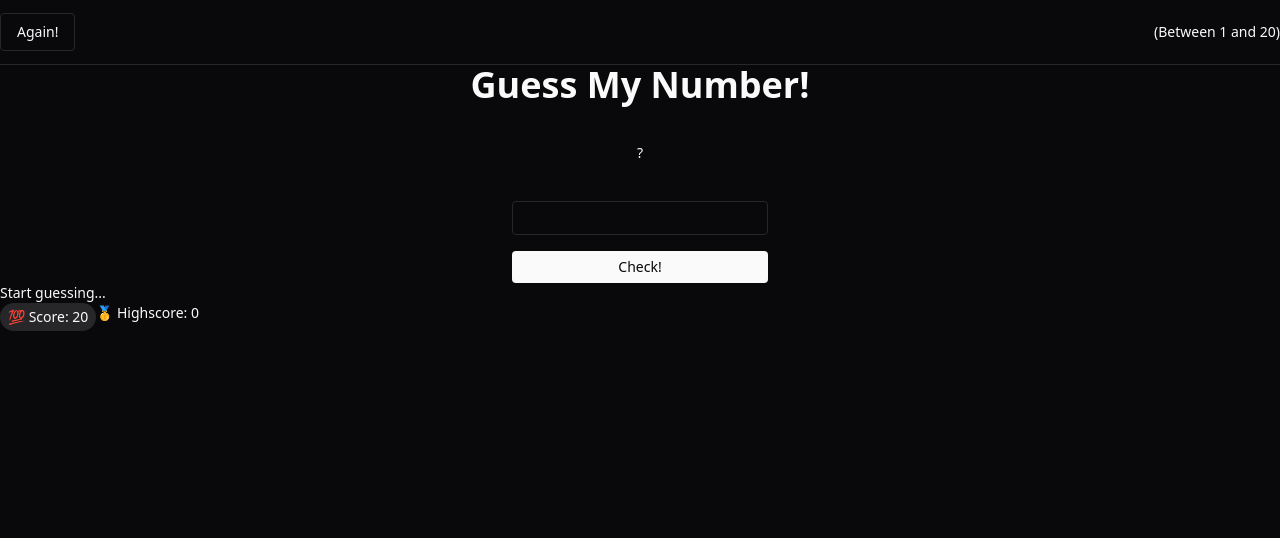
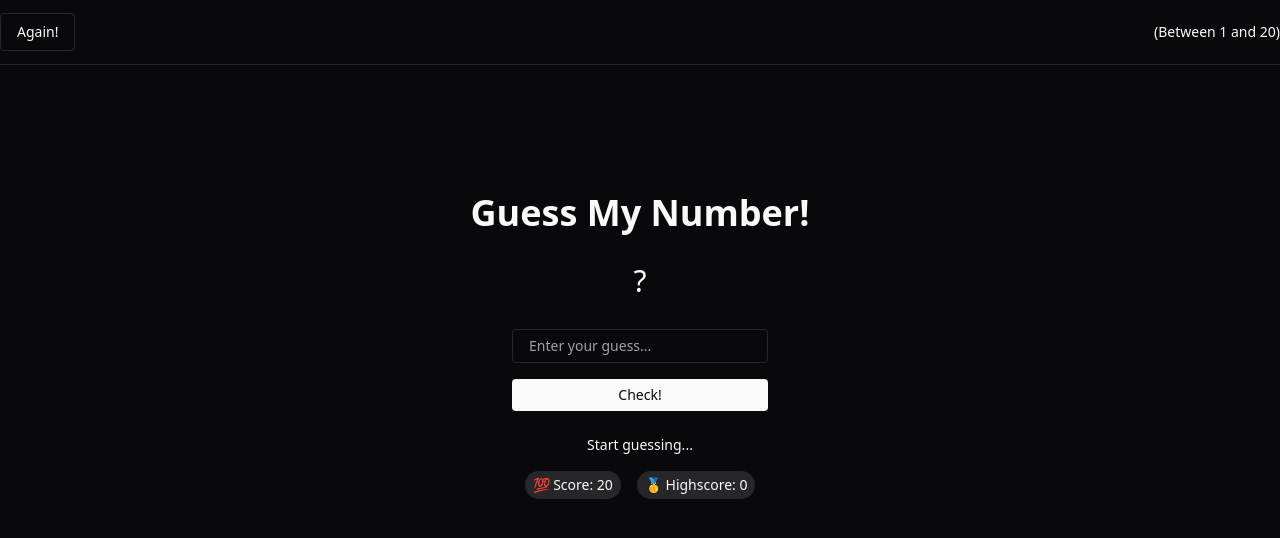
Before and after one commit to sebastianpatrickk/guess-my-number, a website: page index.html in a window 1280 px wide. Drawn offline with Linux system fonts and the light colour scheme.

Commit message:
Refactor CSS styles and update HTML structure

```diff
--- a/index.html
+++ b/index.html
@@ -21,16 +21,24 @@
       </div>
     </header>
 
-    <main class="flex-1">
+    <main class="flex flex-1 justify-center">
+      <section class="pt-32">
         <section
           class="container mx-auto flex w-full max-w-6xl flex-col items-center"
         >
           <h1 class="text-4xl font-bold">Guess My Number!</h1>
-        <div class="number flex h-24 w-24 items-center justify-center">?</div>
+          <div
+            class="number flex h-24 w-24 items-center justify-center text-3xl"
+          >
+            ?
+          </div>
         </section>
         <section class="mx-auto flex max-w-64 flex-col space-y-4">
           <input
             type="number"
+            placeholder="Enter your guess..."
+            min="0"
+            max="20"
             class="guess rounded border border-zinc-800 bg-transparent px-4 py-1.5 text-sm focus-visible:border-zinc-400 focus-visible:outline-none"
           />
           <button
@@ -40,18 +48,23 @@
           </button>
         </section>
 
-      <section class="">
+        <section
+          class="mx-auto flex max-w-64 flex-col items-center justify-center space-y-4 pt-6"
+        >
           <p class="message">Start guessing...</p>
 
-        <div class="flex">
+          <div class="flex items-center justify-center space-x-4">
             <p class="label-score rounded-full bg-zinc-800 px-2 py-1">
               💯 Score: <span class="score">20</span>
             </p>
-          <p class="label-highscore">
+            <p
+              class="label-highscore label-score rounded-full bg-zinc-800 px-2 py-1"
+            >
               🥇 Highscore: <span class="highscore">0</span>
             </p>
           </div>
         </section>
+      </section>
     </main>
   </body>
 </html>
```
Also changed, not shown: css/output.css. Lines whose indentation alone changed are shown as unchanged.
